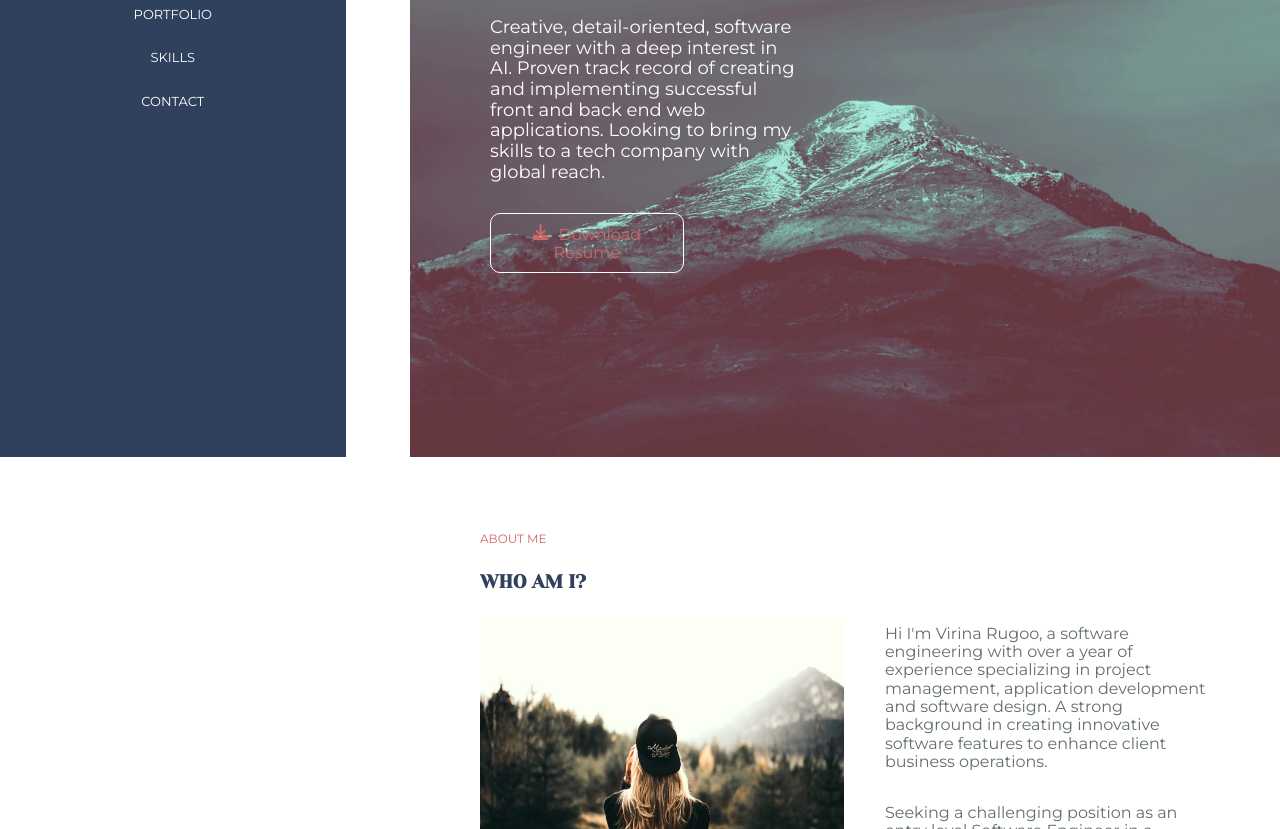
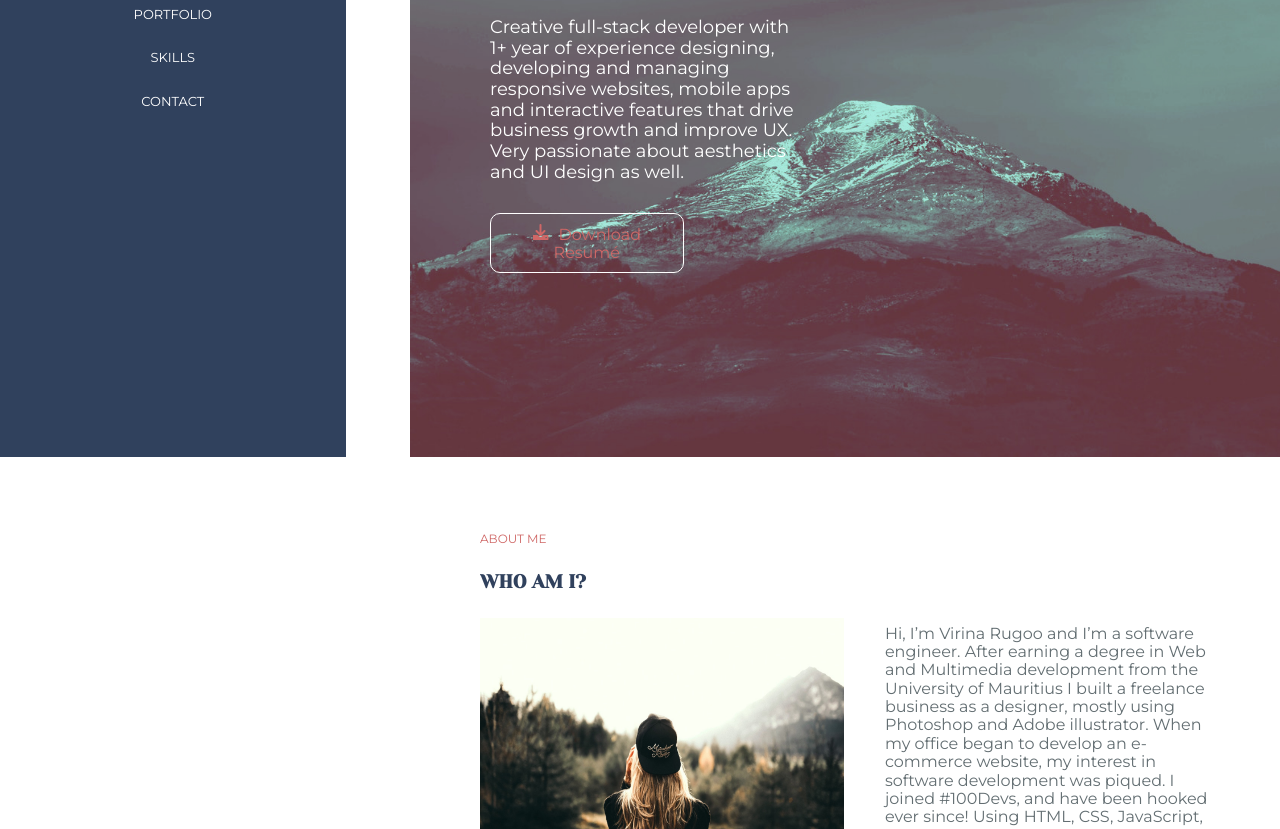
Before and after one commit to virinarugoo/my-portfolio, a plain HTML site: page index.html in a window 1280 px wide. Shown: the part 343-1172 px from the top of the page. Drawn offline with Linux system fonts and the light colour scheme.

Commit message:
about me section updated

```diff
--- a/index.html
+++ b/index.html
@@ -43,7 +43,7 @@
 <section id="linkone" class="intro">
 	<h2>Hi!</h2>
 	<h1>I'm Virina</h1>
-	<h4>Creative, detail-oriented, software engineer with a deep interest in AI. Proven track record of creating and implementing successful front and back end web applications. Looking to bring my skills to a tech company with global reach.</h4>
+	<h4>Creative full-stack developer with 1+ year of experience designing, developing and managing responsive websites, mobile apps and interactive features that drive business growth and improve UX. Very passionate about aesthetics and UI design as well.</h4>
 	<a class="link" href="image/Resume-Software Engineer.pdf" attributes-list download target="_blank"><button><i class="fas fa-download"></i>Download Resumé</button></a>
 </section>
 
@@ -53,7 +53,7 @@
 	<span>About Me</span>
 	<h3>Who am I?</h3>
 	<img class="aboutpic" src="image/megirl.jpg" alt="laptop screen open with darkish background" width="400px" height="300px">
-	<p>Hi I'm Virina Rugoo, a software engineering with over a year of experience specializing in project management, application development and software design. A strong background in creating innovative software features to enhance client business operations.</p>
+	<p>Hi, I’m Virina Rugoo and I’m a software engineer. After earning a degree in Web and Multimedia development from the University of Mauritius I built a freelance business as a designer, mostly using Photoshop and Adobe illustrator. When my office began to develop an e-commerce website, my interest in software development was piqued. I joined #100Devs, and have been hooked ever since! Using HTML, CSS, JavaScript, Node, Express, and MongoDB, I’ve developed several full stack apps, leveraging my experience as a designer. My passion for software development and its possibilities continues to grow. I would love to bring my experience to a company where I can grow with the company’s mission, impact more people and continue to learn and develop.</p>
 	<p>Seeking a challenging position as an entry level Software Engineer in a leading organization where innovation and education are valued and encouraged. </p>
 </section>
 	<!-- Services -->
```
